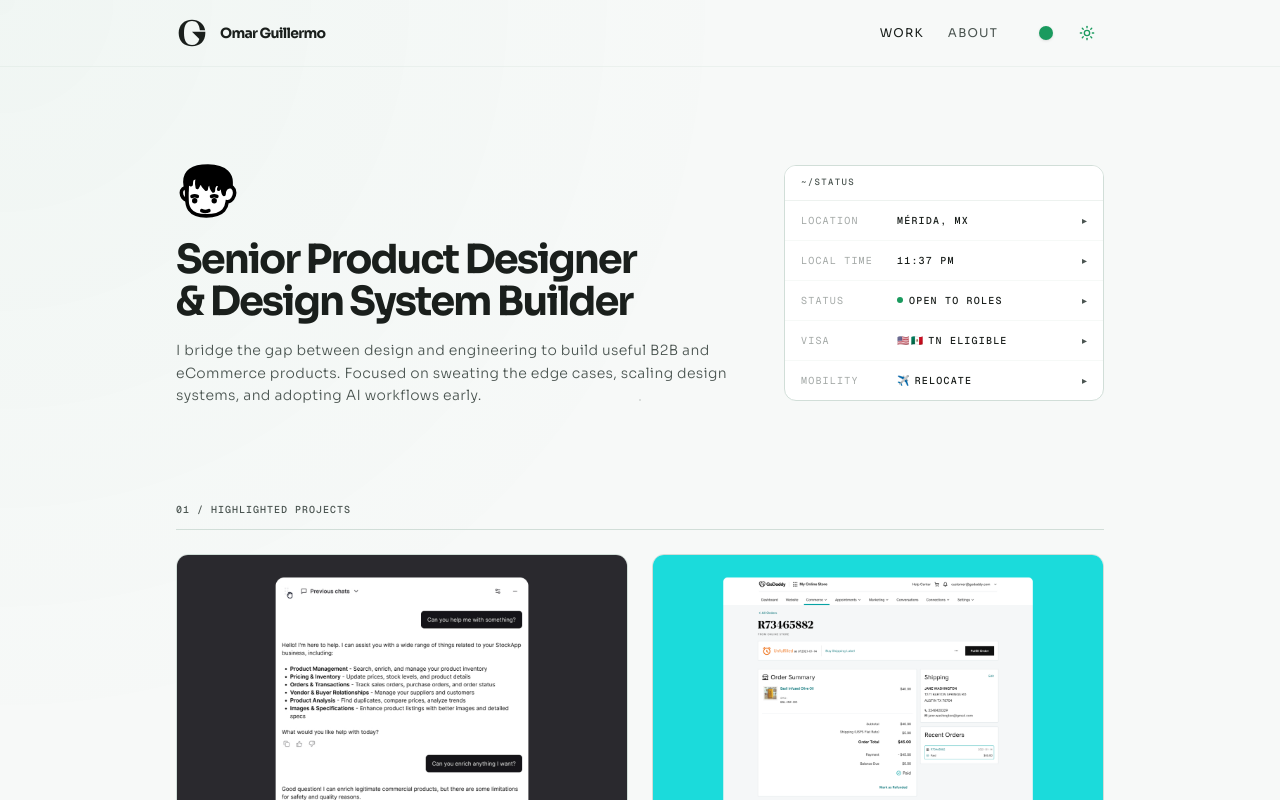
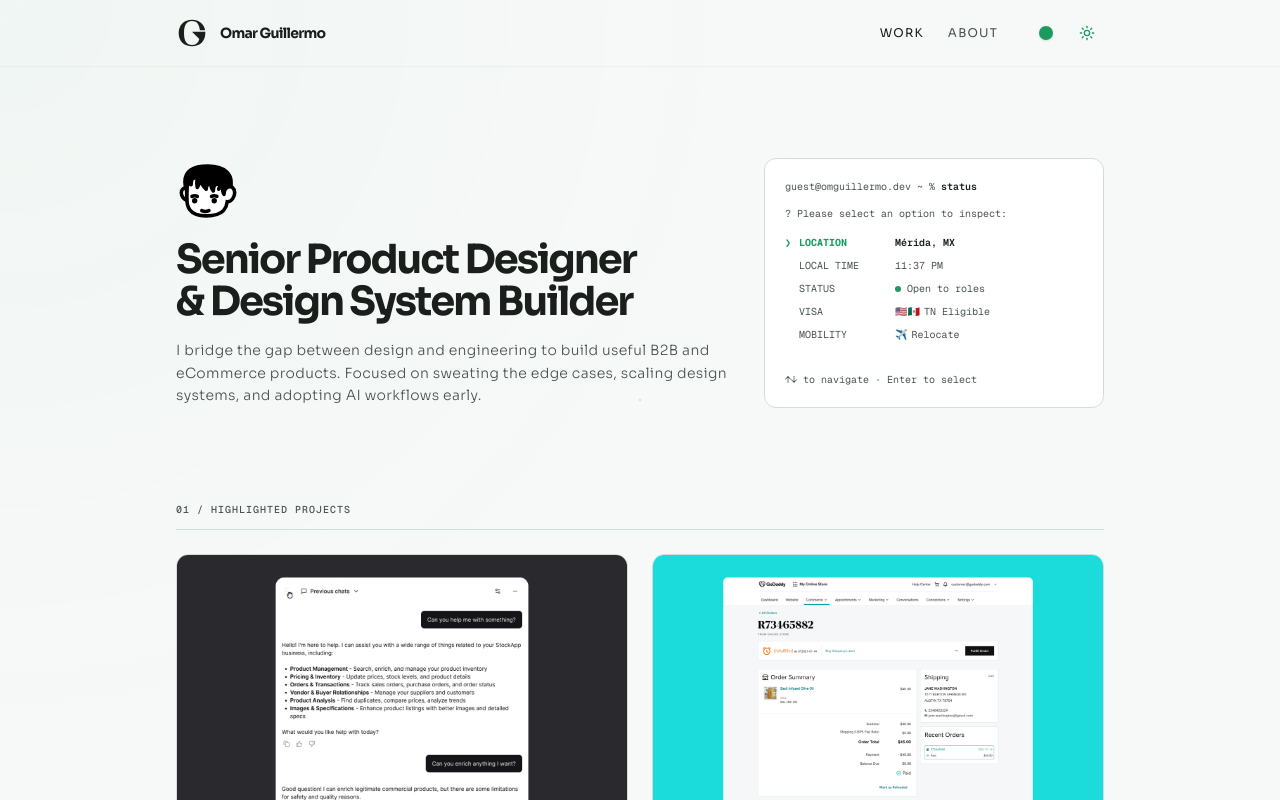
Before and after one commit to omguillermo/portfolio-gemini-v0, a Next.js app: page / in a window 1280 px wide. Shown: the top 800 px of the page. Built offline with nearby package versions, Linux system fonts and the light colour scheme.

Commit message:
style(ui): unify terminal typography sizing, colors, and update row descriptions

```diff
--- a/app/globals.css
+++ b/app/globals.css
@@ -158,7 +158,7 @@
 
   --font-display: var(--font-sora);
   --font-sans: var(--font-sora);
-  --font-mono: var(--font-geist-mono);
+  --font-mono: var(--font-geist-mono), ui-monospace, SFMono-Regular, Roboto Mono, Menlo, Monaco, Consolas, monospace;
 
   --radius-lg: var(--radius);
 }
--- a/components/StatusTerminal.tsx
+++ b/components/StatusTerminal.tsx
@@ -4,14 +4,18 @@ import React, { useState, useEffect } from 'react';
 import { motion, AnimatePresence } from 'framer-motion';
 
 interface StatusRow {
+  key: string;
   label: string;
   value: React.ReactNode;
   detail: string;
 }
 
 export default function StatusTerminal() {
-  const [openIndex, setOpenIndex] = useState<number | null>(null);
+  const [viewState, setViewState] = useState<'menu' | 'detail'>('menu');
+  const [selectedRowIndex, setSelectedRowIndex] = useState<number>(0);
+  const [confirmedIndex, setConfirmedIndex] = useState<number | null>(null);
   const [time, setTime] = useState<string>('');
+  const [isFocused, setIsFocused] = useState<boolean>(false);
 
   useEffect(() => {
     const updateTime = () => {
@@ -32,107 +36,200 @@ export default function StatusTerminal() {
 
   const rows: StatusRow[] = [
     {
+      key: 'location',
       label: 'LOCATION',
-      value: 'Mérida, MX',
-      detail: 'CST timezone · Overlaps fully with US Central business hours.',
+      value: <span className="font-mono">Mérida, MX</span>,
+      detail: 'Very sunny city in Southeast Mexico. Rains also hit pretty hard. But food is actually quite good. I recommend Cochinita and Castacan.',
     },
     {
+      key: 'local-time',
       label: 'LOCAL TIME',
-      value: <span className="tabular-nums">{time}</span>,
-      detail: 'Same working hours as Chicago, Dallas, Mexico City.',
+      value: <span className="font-mono tabular-nums">{time}</span>,
+      detail: 'CST Timezone, overlaps fully with US Central business hours. Chicago, Dallas, Mexico City.',
     },
     {
+      key: 'status',
       label: 'STATUS',
       value: (
-        <span className="flex items-center gap-1.5">
-          <span className="relative flex h-1.5 w-1.5">
+        <span className="flex items-center gap-1.5 font-mono">
+          <span className="relative flex h-1.5 w-1.5 shrink-0">
             <span className="animate-ping absolute inline-flex h-full w-full rounded-full bg-brand opacity-75" />
             <span className="relative inline-flex rounded-full h-1.5 w-1.5 bg-brand" />
           </span>
           Open to roles
         </span>
       ),
-      detail: 'Seeking: Senior Product Designer, Design Systems Lead. Available immediately.',
+      detail: 'Seeking Senior Product Designer, Design Systems, UX Designer, AI Designer Engineer. Available immediately. Always open to interviews unless said otherwise.',
     },
     {
+      key: 'visa',
       label: 'VISA',
       value: (
-        <span className="flex items-center gap-1">
-          <span className="text-[10px]">🇺🇸🇲🇽</span> TN Eligible
+        <span className="flex items-center gap-1 font-mono">
+          <span className="text-[10px] select-none">🇺🇸🇲🇽</span> TN Eligible
         </span>
       ),
-      detail: 'Mexican national. Sponsorship required for US roles, but TN visa is easier to process.',
+      detail: 'Mexican citizen. Sponsorship required for US roles, but TN Visa is easier to process than other visas :)',
     },
     {
+      key: 'mobility',
       label: 'MOBILITY',
       value: (
-        <span className="flex items-center gap-1">
-          <span className="text-[10px]">✈️</span> Relocate
+        <span className="flex items-center gap-1 font-mono">
+          <span className="text-[10px] select-none">✈️</span> Relocate
         </span>
       ),
-      detail: 'Open to remote, hybrid, or full relocation to the US or Canada preferably.',
+      detail: 'Open to remote, hybrid, or full relocation. Interested in US, Canada or northern Mexico. Adventure, baby!',
     },
   ];
 
-  const toggle = (index: number) => {
-    setOpenIndex((prev) => (prev === index ? null : index));
+  const handleKeyDown = (e: React.KeyboardEvent) => {
+    if (viewState === 'menu') {
+      if (e.key === 'ArrowDown') {
+        e.preventDefault();
+        setSelectedRowIndex((prev) => Math.min(rows.length - 1, prev + 1));
+      } else if (e.key === 'ArrowUp') {
+        e.preventDefault();
+        setSelectedRowIndex((prev) => Math.max(0, prev - 1));
+      } else if (e.key === 'Enter' || e.key === ' ') {
+        e.preventDefault();
+        setConfirmedIndex(selectedRowIndex);
+        setViewState('detail');
+      }
+    } else if (viewState === 'detail') {
+      if (e.key === 'Enter' || e.key === 'Escape' || e.key === ' ') {
+        e.preventDefault();
+        setViewState('menu');
+        setConfirmedIndex(null);
+      }
+    }
   };
 
+  const activeRow = confirmedIndex !== null ? rows[confirmedIndex] : null;
+
   return (
-    <div className="bg-surface border border-border rounded-xl overflow-hidden w-full md:w-[320px] shrink-0">
-      {/* Terminal top bar (Matching body surface background) */}
-      <div className="flex items-center px-4 py-2.5 bg-surface border-b border-border/40">
-        <span className="text-mono font-mono text-[9px] uppercase tracking-[0.15em] text-muted select-none">
-          ~/status
+    <motion.div
+      tabIndex={0}
+      onFocus={() => setIsFocused(true)}
+      onBlur={() => setIsFocused(false)}
+      onKeyDown={handleKeyDown}
+      className="bg-surface border border-border rounded-xl overflow-hidden w-full md:w-[340px] shrink-0 outline-none focus:ring-1 focus:ring-brand/40 select-none p-5 font-mono text-[10px] text-foreground flex flex-col justify-between h-[250px] relative z-20"
+    >
+      <AnimatePresence mode="wait">
+        {viewState === 'menu' ? (
+          <motion.div
+            key="menu-view"
+            initial={{ opacity: 0, y: 3 }}
+            animate={{ opacity: 1, y: 0 }}
+            exit={{ opacity: 0, y: -3 }}
+            transition={{ duration: 0.15, ease: 'easeInOut' }}
+            className="space-y-3 flex flex-col justify-between h-full flex-1 font-mono"
+          >
+            <div className="space-y-3 font-mono">
+              {/* Shell line */}
+              <div className="text-muted font-mono">
+                guest@omguillermo.dev ~ % <span className="text-foreground font-semibold font-mono">status</span>
+              </div>
+
+              {/* Prompt Instruction */}
+              <div className="text-muted font-mono">
+                ? Please select an option to inspect:
+              </div>
+
+              {/* List items */}
+              <div className="space-y-1 font-mono">
+                {rows.map((row, index) => {
+                  const isSelected = selectedRowIndex === index;
+                  return (
+                    <div
+                      key={row.key}
+                      onMouseEnter={() => setSelectedRowIndex(index)}
+                      onClick={() => {
+                        setConfirmedIndex(index);
+                        setViewState('detail');
+                      }}
+                      className="flex items-center cursor-pointer py-0.5 font-mono"
+                    >
+                      {/* Selector Arrow */}
+                      <span
+                        className={`w-3.5 shrink-0 transition-opacity duration-150 font-mono ${
+                          isSelected ? 'text-brand opacity-100' : 'opacity-0'
+                        }`}
+                      >
+                        ❯
+                      </span>
+
+                      {/* Key label */}
+                      <span
+                        className={`w-24 shrink-0 whitespace-nowrap transition-colors duration-150 font-mono ${
+                          isSelected ? 'text-brand font-bold' : 'text-muted font-normal'
+                        }`}
+                      >
+                        {row.label}
+                      </span>
+
+                      {/* Value */}
+                      <span
+                        className={`truncate flex-1 font-mono flex items-center transition-colors duration-150 ${
+                          isSelected ? 'text-foreground font-semibold' : 'text-muted font-normal'
+                        }`}
+                      >
+                        {row.value}
+                      </span>
+                    </div>
+                  );
+                })}
+              </div>
+            </div>
+
+            {/* Footer controls */}
+            <div className="pt-2 text-muted flex justify-between items-center font-mono">
+              <span className="font-mono">↑↓ to navigate · Enter to select</span>
+              {isFocused && (
+                <span className="text-brand select-none animate-pulse font-mono">
+                  [Active]
+                </span>
+              )}
+            </div>
+          </motion.div>
+        ) : (
+          <motion.div
+            key="detail-view"
+            initial={{ opacity: 0, y: 3 }}
+            animate={{ opacity: 1, y: 0 }}
+            exit={{ opacity: 0, y: -3 }}
+            transition={{ duration: 0.15, ease: 'easeInOut' }}
+            className="space-y-3 flex flex-col justify-between h-full flex-1 font-mono"
+          >
+            <div className="space-y-3 font-mono">
+              {/* Shell Line showing active flag */}
+              <div className="text-muted font-mono">
+                guest@omguillermo.dev ~ %{' '}
+                <span className="text-foreground font-semibold font-mono">
+                  status --{activeRow?.key}
                 </span>
               </div>
 
-      {/* Accordion rows */}
-      <div>
-        {rows.map((row, index) => (
+              {/* Recessed detail text */}
+              <div className="bg-background border border-border/30 rounded p-3.5 leading-relaxed text-muted font-normal text-[10px] font-mono">
+                {activeRow?.detail}
+              </div>
+            </div>
+
+            {/* Go back prompt */}
             <div
-            key={row.label}
-            className={index < rows.length - 1 ? 'border-b border-border/20' : ''}
+              onClick={() => {
+                setViewState('menu');
+                setConfirmedIndex(null);
+              }}
+              className="pt-2 text-muted cursor-pointer hover:text-brand transition-colors duration-150 flex items-center select-none font-mono"
             >
-            <button
-              onClick={() => toggle(index)}
-              className="w-full flex items-center justify-between px-4 py-3 text-left cursor-pointer group"
-            >
-              <div className="flex items-center text-mono font-mono text-[10px] uppercase tracking-[0.12em] min-w-0 w-full">
-                {/* Labels are dim with fixed width (w-24 / 96px) and nowrap to prevent wrapping */}
-                <span className="text-muted/50 w-24 shrink-0 font-normal inline-block whitespace-nowrap">{row.label}</span>
-                <span className="text-foreground font-medium truncate min-w-0 flex-1">{row.value}</span>
-              </div>
-              <motion.span
-                className="text-muted text-[10px] ml-2 shrink-0"
-                animate={{ rotate: openIndex === index ? 90 : 0 }}
-                transition={{ duration: 0.2, ease: 'easeInOut' }}
-              >
-                ▸
-              </motion.span>
-            </button>
-
-            <AnimatePresence initial={false}>
-              {openIndex === index && (
-                <motion.div
-                  key="detail"
-                  initial={{ height: 0, opacity: 0 }}
-                  animate={{ height: 'auto', opacity: 1 }}
-                  exit={{ height: 0, opacity: 0 }}
-                  transition={{ duration: 0.3, ease: 'easeInOut' }}
-                  className="overflow-hidden"
-                >
-                  <div className="bg-background px-4 py-3 border-t border-border/10">
-                    <p className="font-mono text-[10px] text-muted max-w-[280px] leading-relaxed font-normal">
-                      {row.detail}
-                    </p>
+              <span className="font-mono">Press Enter to go back</span>
+              <span className="animate-pulse text-brand ml-0.5 font-bold font-mono">▊</span>
             </div>
           </motion.div>
         )}
       </AnimatePresence>
-          </div>
-        ))}
-      </div>
-    </div>
+    </motion.div>
   );
 }
```
Lines whose indentation alone changed are shown as unchanged.
